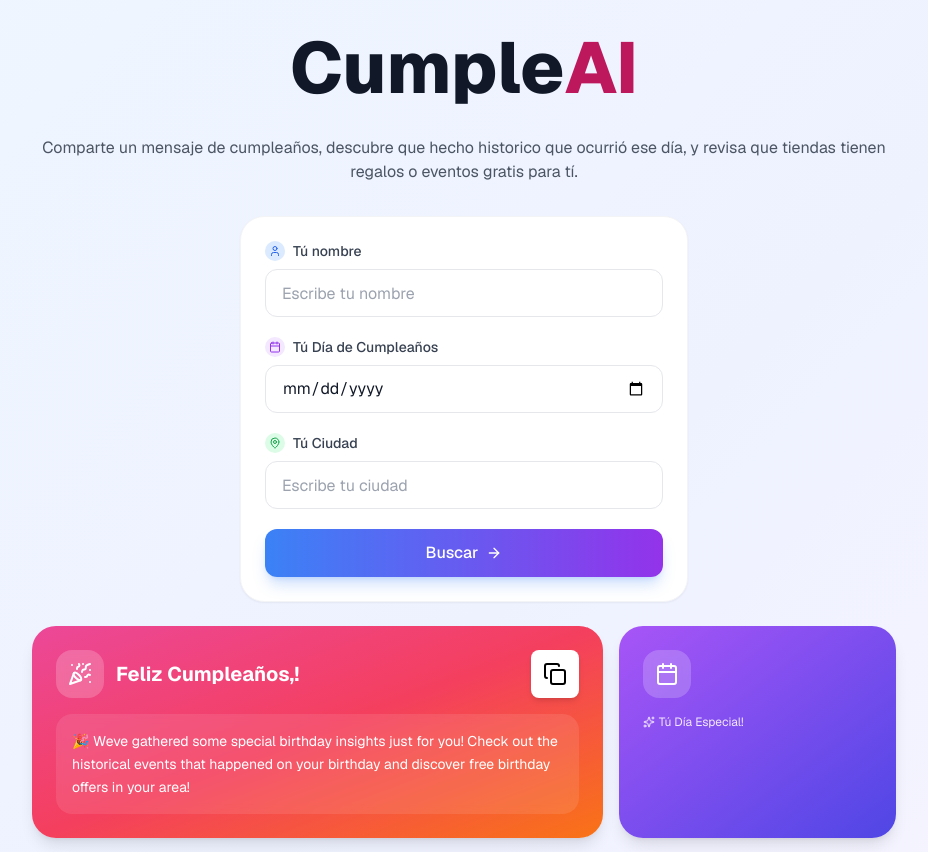
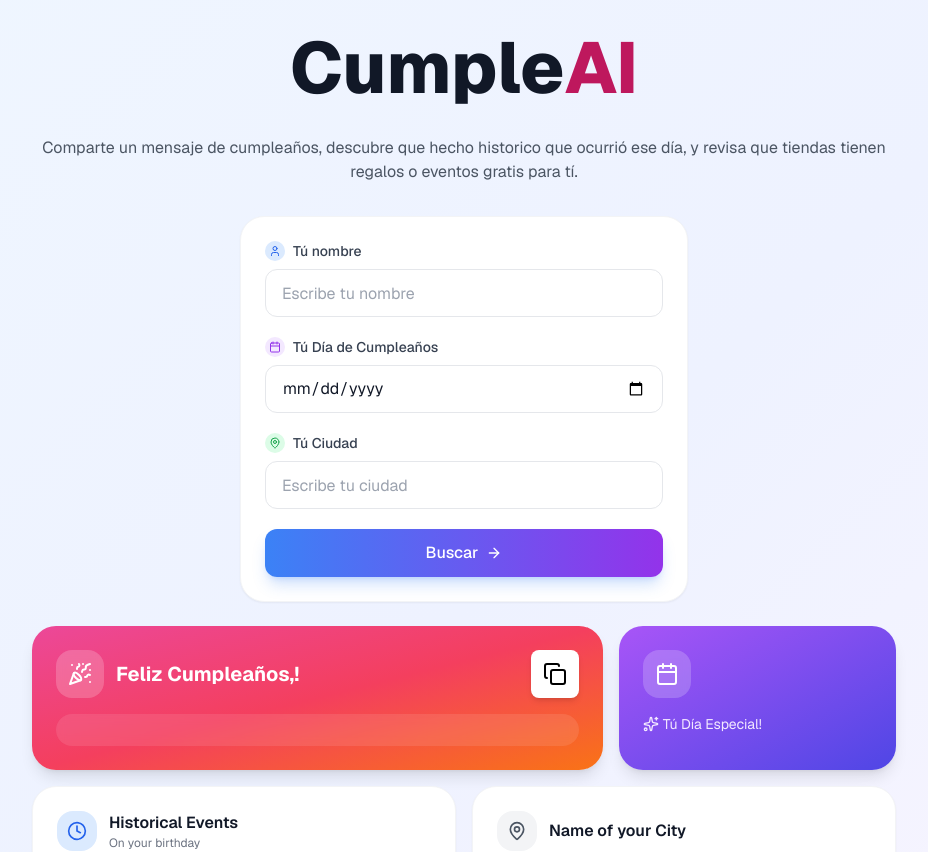
Before and after one commit to dmiante/cumple-ai, a Next.js app: page / in a window 1280 px wide. Shown: the top 852 px of the page, without its empty margins (176-1104 px from the left). Built offline with nearby package versions, Linux system fonts and the light colour scheme.

Commit message:
add function extract text and format date

```diff
--- a/src/app/components/birthday-greeting.tsx
+++ b/src/app/components/birthday-greeting.tsx
@@ -9,6 +9,22 @@ interface BirthdayGreetingProps {
 }
 
 function BirthdayGreeting({ content, name, birthday }: BirthdayGreetingProps) {
+
+  const extractGreeting = (content: string): string | null => {
+    if (!content) return null
+
+    const greeting = content.split('## ').slice(1)
+    const phrase = greeting[0].split('Frase: ')
+
+    return phrase[1]
+  }
+
+  const formatDate = (birthday: string) => {
+    if (!birthday) return null
+
+    const date = new Date(birthday)
+    return date.toLocaleDateString('es-CL', { timeZone: 'UTC', dateStyle: 'long' })
+  }
   return (
     <>
       <article className='relative overflow-hidden rounded-3xl bg-gradient-to-br from-pink-500 via-rose-500 to-orange-500 p-6 text-white shadow-lg md:col-span-4 lg:col-span-4'>
@@ -18,13 +34,14 @@ function BirthdayGreeting({ content, name, birthday }: BirthdayGreetingProps) {
               <PartyPopper className='h-6 w-6' />
             </div>
             <div>
-              <h2 className='text-xl font-bold'>Feliz Cumpleaños,
+              <h2 className='text-xl font-bold'>
+                Feliz Cumpleaños,
                 <span className='font-bold'>{name}!</span>
               </h2>
             </div>
-            <div className="ml-auto">
-              <button className="bg-white text-black px-3 py-3 rounded-lg shadow-md">
-                <CopyIcon className="h-6 w-6" />
+            <div className='ml-auto'>
+              <button className='rounded-lg bg-white px-3 py-3 text-black shadow-md'>
+                <CopyIcon className='h-6 w-6' />
               </button>
             </div>
           </div>
@@ -32,9 +49,7 @@ function BirthdayGreeting({ content, name, birthday }: BirthdayGreetingProps) {
           <div className='rounded-2xl bg-white/10 p-4 backdrop-blur-sm'>
             <div className='prose prose-pink max-w-none text-white'>
               <p className='text-sm leading-relaxed'>
-                🎉 Weve gathered some special birthday insights just for you!
-                Check out the historical events that happened on your birthday
-                and discover free birthday offers in your area!
+                {extractGreeting(content)}
               </p>
             </div>
           </div>
@@ -46,9 +61,9 @@ function BirthdayGreeting({ content, name, birthday }: BirthdayGreetingProps) {
             <Calendar className='h-6 w-6' />
           </div>
           <div>
-            <h2 className='mb-2 text-2xl font-bold'>{birthday}</h2>
-            <div className='flex items-center gap-1 text-xs text-purple-100'>
-              <Sparkles className='h-3 w-3' />
+            <h2 className='mb-2 text-xl font-bold'>{formatDate(birthday)}</h2>
+            <div className='flex items-center gap-1 text-sm text-purple-100'>
+              <Sparkles className='h-4 w-4' />
               <span>Tú Día Especial!</span>
             </div>
           </div>
```
